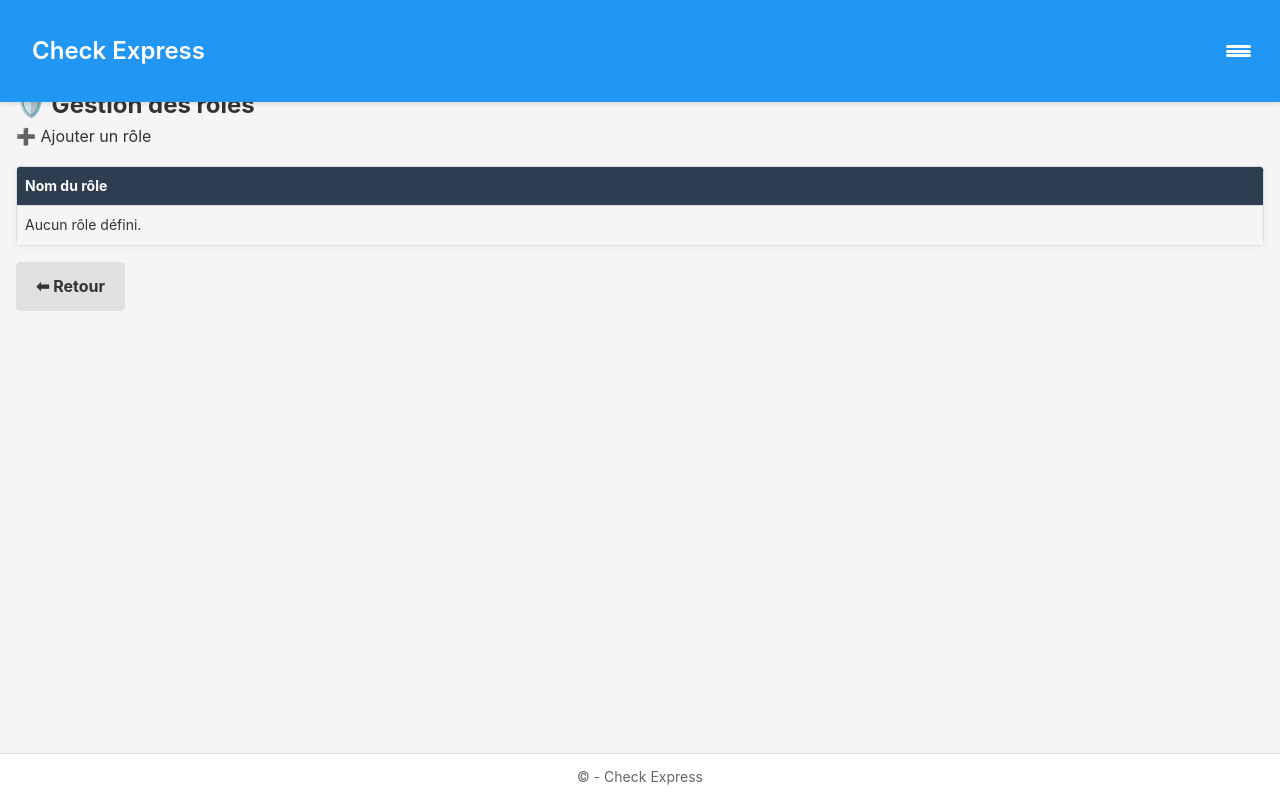
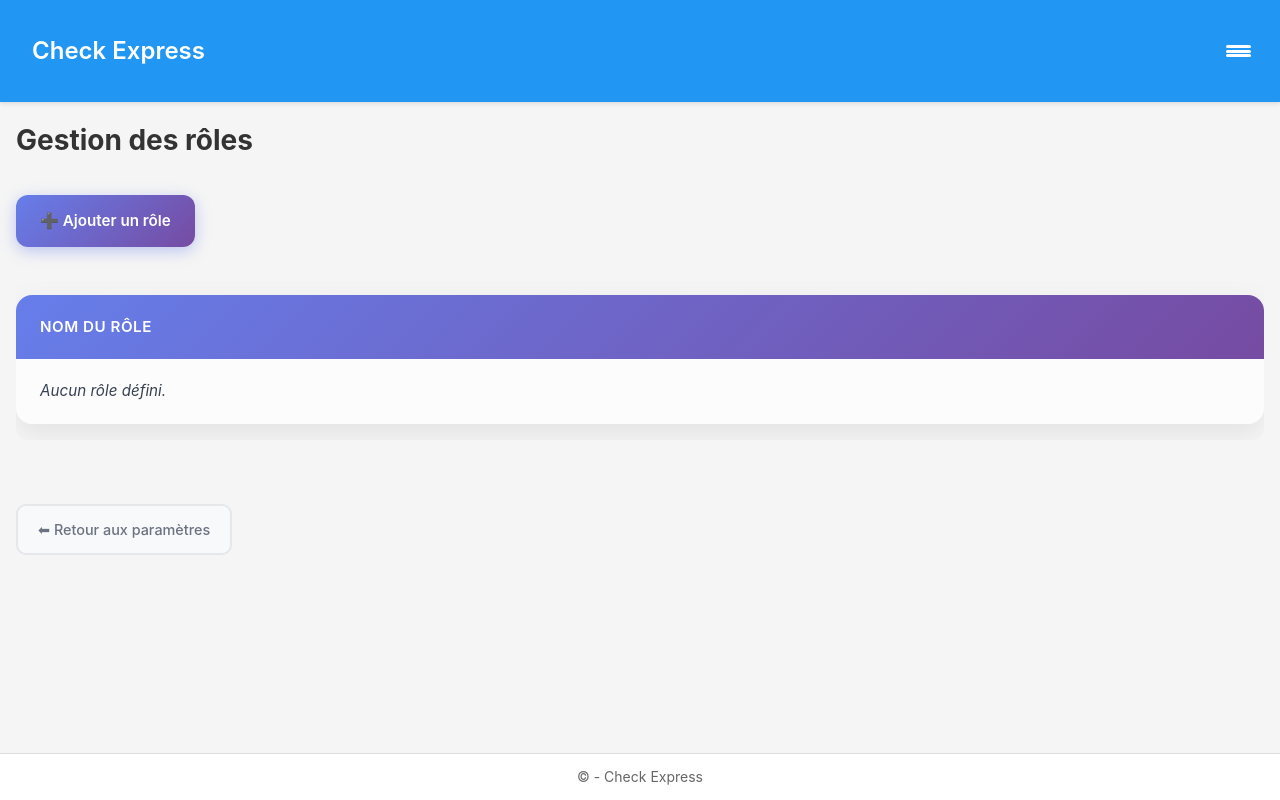
Before and after one commit to Steeve-feuille-ciseaux/CheckExpress, a Django app: page /gestion/role/ in a window 1280 px wide. Run offline with Django 5.2, Linux system fonts and the light colour scheme; the visitor is signed in with stand-in values (Sample User, id 1).

Commit message:
v0.17.5.1

```diff
--- a/patch_note.txt
+++ b/patch_note.txt
@@ -51,6 +51,7 @@ v0.17.3 -> visuel générale des utilisateur
 v0.17.4 -> menu paramètres -> début crud -> ville, user, établissement, role
 v0.17.4.1 -> UI Mobile : voir_utilisateurs.html
 v0.17.5 -> UI Mobile : voir_utilisateurs.html -> cleaning du css
+v0.17.5.1 -> UI Mobile : voir_utilisateurs.html -> update ville, role et établissement
 
 next step :
 - inclure tuto d'installation
--- /dev/null
+++ b/presence/static/presence/mobile/gestion_page.css
@@ -0,0 +1,181 @@
+/* CSS intégré pour corriger immédiatement le problème */
+@media screen and (max-width: 768px) {
+    .gestion-container {
+        padding: 1rem;
+        margin-top: 0;
+    }
+
+    .gestion-container h2,
+    .gestion-title {
+        font-size: 1.5rem !important;
+        margin: 1rem 0 1.5rem 0 !important;
+        padding: 0.75rem 0 !important;
+        color: #1f2937 !important;
+        text-align: center;
+        background: linear-gradient(135deg, #667eea 0%, #764ba2 100%);
+        -webkit-background-clip: text;
+        -webkit-text-fill-color: transparent;
+        background-clip: text;
+        position: relative;
+        z-index: 1;
+    }
+
+    /* Correction spécifique pour éviter le chevauchement avec la navbar */
+    .main-content {
+        margin-top: 70px !important;
+        padding-top: 1rem !important;
+    }
+
+    /* Messages au-dessus de la navbar */
+    .messages {
+        position: fixed !important;
+        top: 70px !important;
+        left: 0;
+        right: 0;
+        z-index: 1050 !important;
+        margin: 0;
+        padding: 0 1rem;
+    }
+}
+
+@media screen and (min-width: 769px) {
+    .gestion-container h2,
+    .gestion-title {
+        margin: 2rem 0 !important;
+        font-size: 1.75rem !important;
+    }
+}
+
+/* Styles pour les boutons et tables */
+.btn-action-primary {
+    display: inline-flex;
+    align-items: center;
+    gap: 0.5rem;
+    background: linear-gradient(135deg, #667eea 0%, #764ba2 100%);
+    color: white;
+    text-decoration: none;
+    padding: 0.875rem 1.5rem;
+    border-radius: 12px;
+    font-weight: 600;
+    font-size: 0.95rem;
+    box-shadow: 0 4px 15px rgba(102, 126, 234, 0.4);
+    transition: all 0.3s ease;
+    border: none;
+    cursor: pointer;
+    margin-bottom: 2rem;
+}
+
+.btn-action-primary:hover {
+    transform: translateY(-2px);
+    box-shadow: 0 8px 25px rgba(102, 126, 234, 0.5);
+}
+
+.btn-retour {
+    display: inline-flex;
+    align-items: center;
+    gap: 0.5rem;
+    background: #f8f9fa;
+    color: #6b7280;
+    text-decoration: none;
+    padding: 0.75rem 1.25rem;
+    border-radius: 10px;
+    font-weight: 500;
+    font-size: 0.9rem;
+    border: 2px solid #e5e7eb;
+    transition: all 0.3s ease;
+    margin-top: 2rem;
+}
+
+.btn-retour:hover {
+    background: #e5e7eb;
+    border-color: #d1d5db;
+    color: #374151;
+    transform: translateX(-3px);
+}
+
+.table-container {
+    overflow-x: auto;
+    border-radius: 12px;
+    margin-bottom: 2rem;
+}
+
+.table-moderne {
+    width: 100%;
+    background: white;
+    border-radius: 16px;
+    overflow: hidden;
+    box-shadow: 0 10px 30px rgba(0,0,0,0.08);
+    border-collapse: collapse;
+}
+
+.table-moderne thead {
+    background: linear-gradient(135deg, #667eea 0%, #764ba2 100%);
+}
+
+.table-moderne th {
+    padding: 1.25rem 1.5rem;
+    text-align: left;
+    font-weight: 600;
+    color: white;
+    font-size: 0.95rem;
+    text-transform: uppercase;
+    letter-spacing: 0.5px;
+    border: none;
+}
+
+.table-moderne tbody tr {
+    border-bottom: 1px solid #f3f4f6;
+    transition: background-color 0.2s ease;
+}
+
+.table-moderne tbody tr:hover {
+    background: rgba(102, 126, 234, 0.02);
+}
+
+.table-moderne tbody tr:last-child {
+    border-bottom: none;
+}
+
+.table-moderne td {
+    padding: 1.25rem 1.5rem;
+    color: #374151;
+    font-size: 0.95rem;
+    border: none;
+    vertical-align: middle;
+}
+
+.empty-state {
+    text-align: center;
+    padding: 3rem 2rem;
+    color: #9ca3af;
+    font-style: italic;
+    background: rgba(249, 250, 251, 0.5);
+}
+
+/* Responsive pour mobile */
+@media screen and (max-width: 768px) {
+    .btn-action-primary {
+        width: 100%;
+        justify-content: center;
+        padding: 1rem 1.5rem;
+        font-size: 1rem;
+        margin-bottom: 1.5rem;
+    }
+
+    .btn-retour {
+        width: 100%;
+        justify-content: center;
+        padding: 0.875rem 1.25rem;
+        margin-top: 1.5rem;
+    }
+
+    .table-moderne th,
+    .table-moderne td {
+        padding: 1rem 0.75rem;
+        font-size: 0.9rem;
+    }
+
+    .table-moderne th {
+        font-size: 0.85rem;
+    }
+}
--- a/presence/templates/presence/gestion_role.html
+++ b/presence/templates/presence/gestion_role.html
@@ -1,13 +1,24 @@
 {% extends "presence/base.html" %}
+
+{% load static %}
 
 {% block title %}Gestion des rôles{% endblock %}
 
+{% block css %}
+    {{ block.super }}
+    <link rel="stylesheet" href="{% static 'presence/mobile/gestion_page.css' %}">
+{% endblock %}
+
 {% block content %}
-  <h2>🛡️ Gestion des rôles</h2>
+<div class="gestion-container">
+    <h2 class="gestion-title">Gestion des rôles</h2>
 
-  <a href="{% url 'ajouter_role' %}" class="btn">➕ Ajouter un rôle</a>
+    <a href="{% url 'ajouter_role' %}" class="btn-action-primary">
+        ➕ Ajouter un rôle
+    </a>
 
-  <table class="styled-table">
+    <div class="table-container">
+        <table class="table-moderne">
             <thead>
                 <tr>
                     <th>Nom du rôle</th>
@@ -19,10 +30,16 @@
                         <td>{{ groupe.name }}</td>
                     </tr>
                 {% empty %}
-        <tr><td>Aucun rôle défini.</td></tr>
+                    <tr>
+                        <td class="empty-state">Aucun rôle défini.</td>
+                    </tr>
                 {% endfor %}
             </tbody>
         </table>
+    </div>
 
-  <a href="{% url 'voir_utilisateurs' %}" class="btn-cancel">⬅ Retour</a>
+    <a href="{% url 'voir_utilisateurs' %}" class="btn-retour">
+        ⬅ Retour aux paramètres
+    </a>
+</div>
 {% endblock %}
```
Also changed, not shown: presence/static/presence/mobile/formulaire_parametre.css (added, +170 -0 lines), presence/static/presence/mobile/messages.js (added, +59 -0 lines), presence/templates/presence/ajouter_role.html (+28 -6 lines), presence/templates/presence/gestion_etablissement.html (+22 -5 lines), presence/templates/presence/gestion_ville.html (+23 -6 lines). Lines whose indentation alone changed are shown as unchanged.
